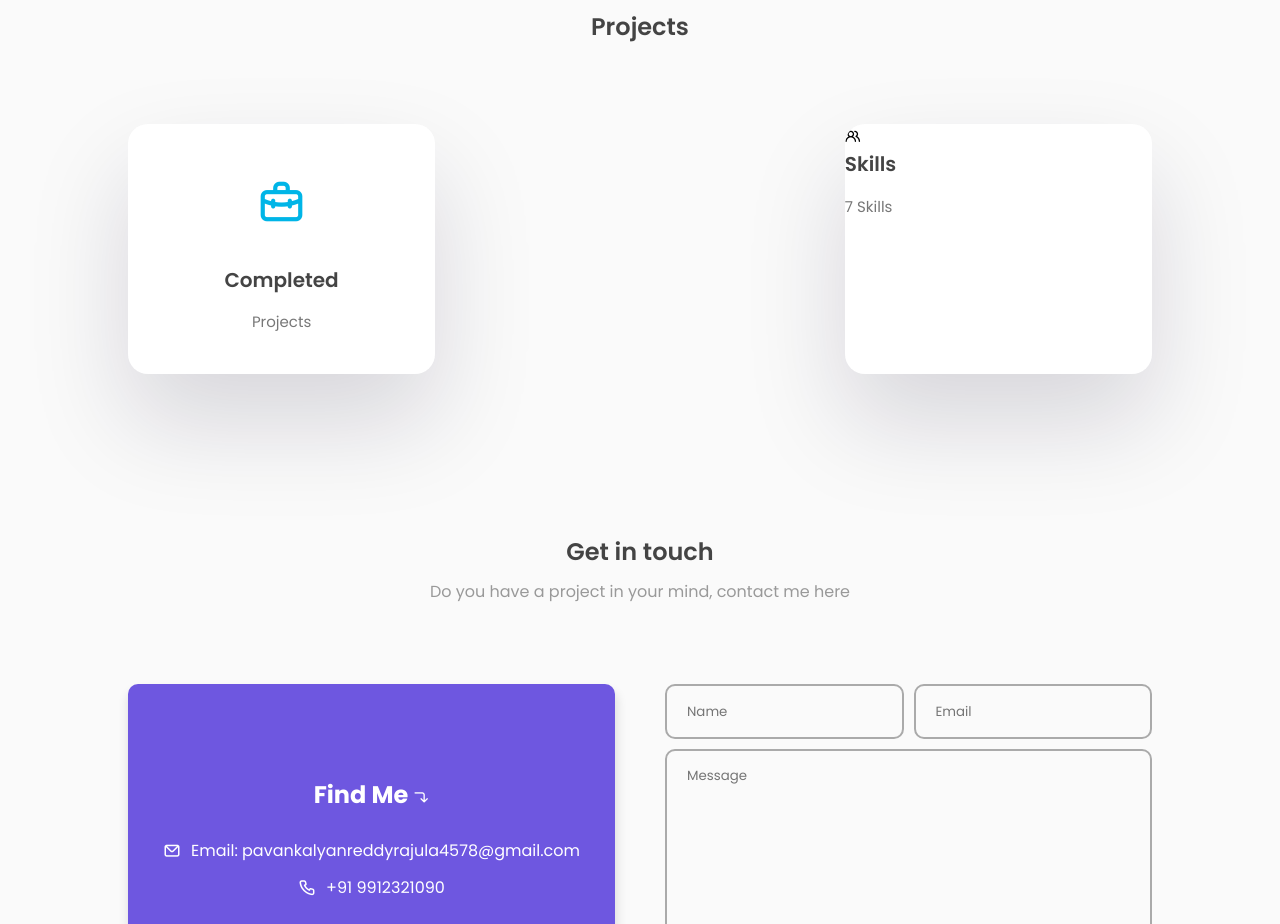
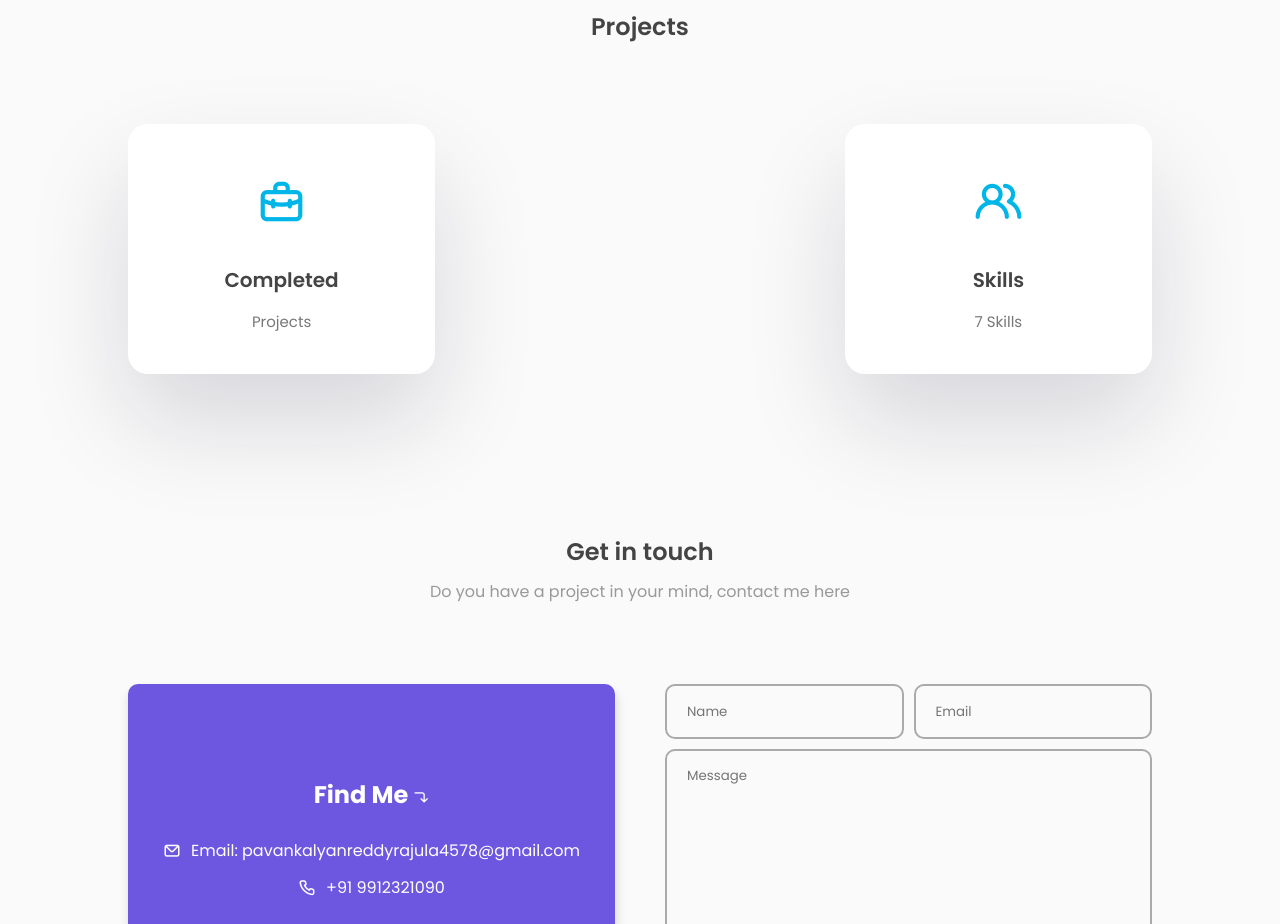
Before and after one commit to programlearner1/portfolio, a plain HTML site: page Index.html in a window 1280 px wide. Shown: the part 1360-2284 px from the top of the page. Drawn offline with nearby package versions, Linux system fonts and the light colour scheme.

Commit message:
skill box

```diff
--- a/Index.html
+++ b/Index.html
@@ -157,13 +157,12 @@
                         <h3>Completed</h3>
                         <label>Projects</label>
                     </div>
-                    <div class="project-box">
-                        <a href="skills.html" style="text-decoration: none; color: inherit; display: block; width: 100%; height: 100%;">
-                            <i class="uil uil-users-alt"></i>
-                            <h3 id="myBox">Skills</h3>
-                            <label>7 Skills</label>
-                        </a>
+                    <div class="project-box" onclick="window.location.href='skills.html';" style="cursor: pointer;">
+                        <i class="uil uil-users-alt"></i>
+                        <h3>Skills</h3>
+                        <label>7 Skills</label>
                     </div>
+
                     <!--<div class="project-box">
                         <i class="uil uil-award"></i>
                         <h3>Experience</h3>
```
